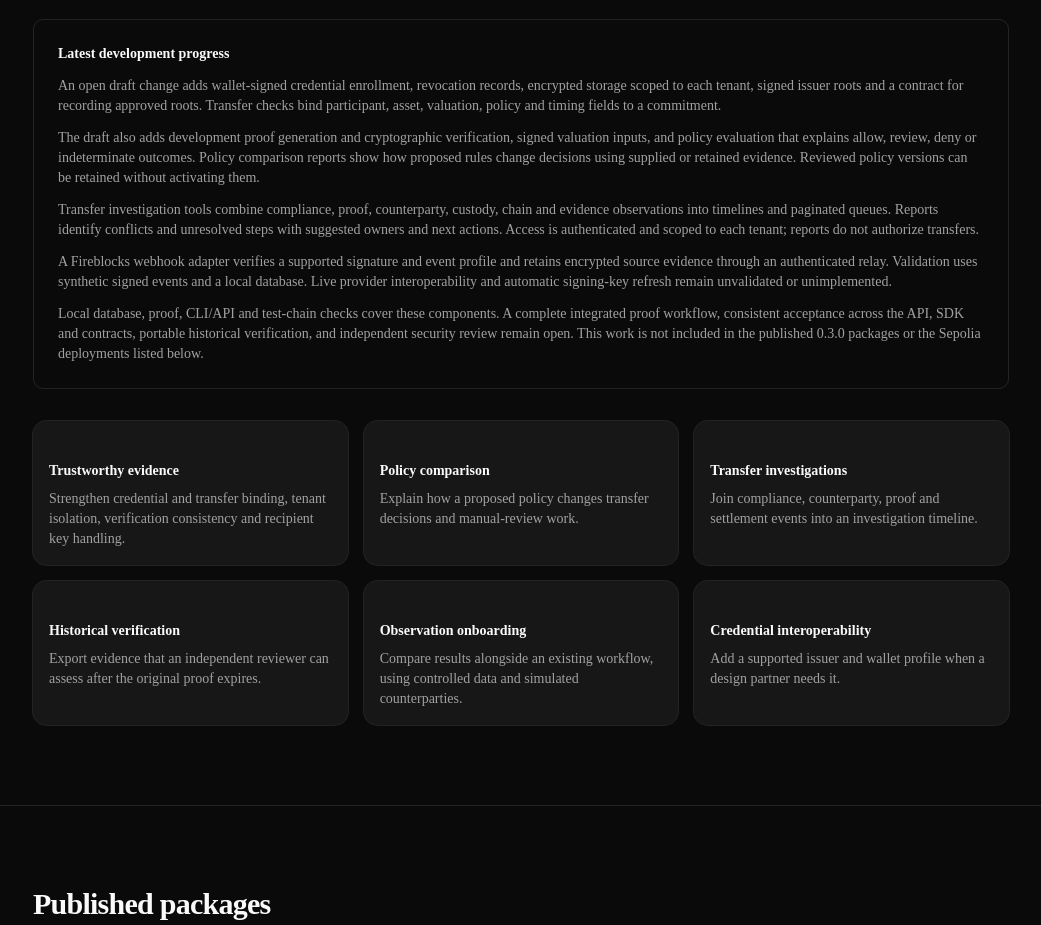
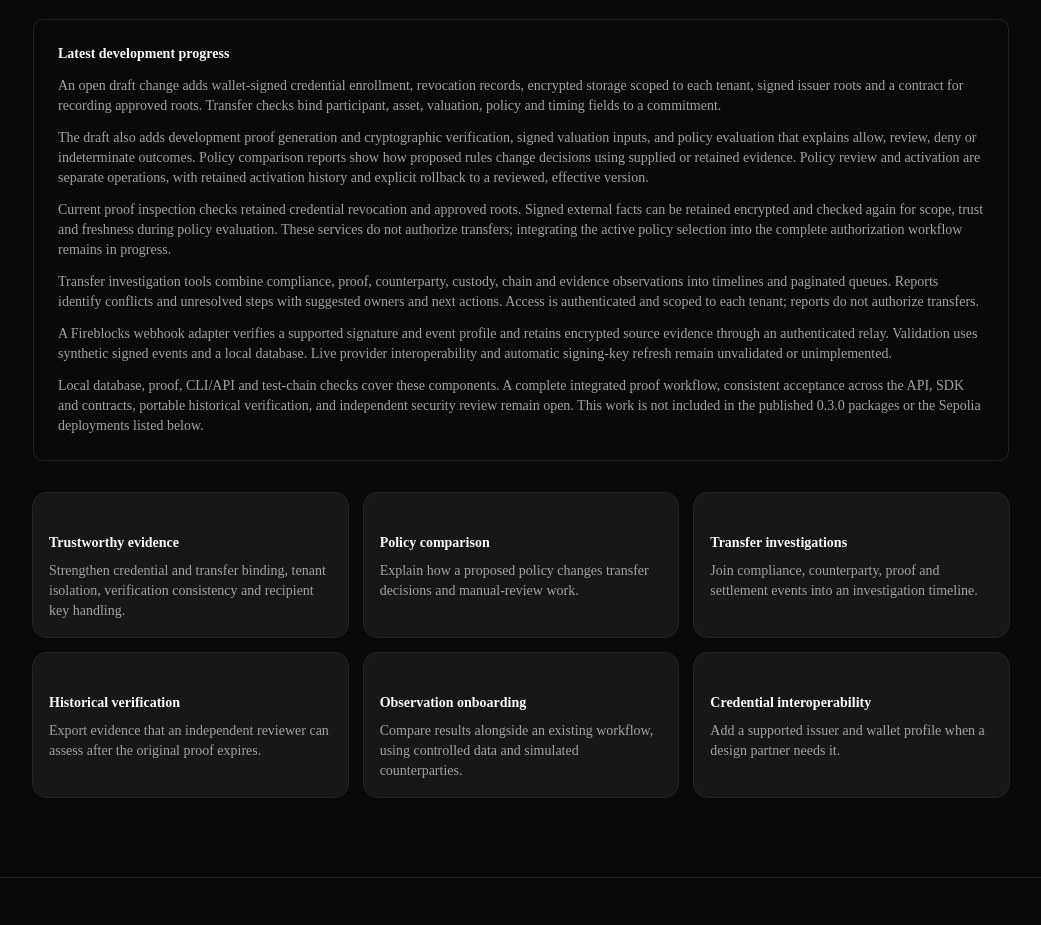
Before and after one commit to repfigit/clearproof-web, a Next.js app: page / in a window 1280 px wide. Shown: the part 2280-3205 px from the top of the page, without its empty margins (119-1160 px from the left). Built offline with nearby package versions, Linux system fonts and the light colour scheme.

Commit message:
docs: refresh policy activation and signed evidence status

```diff
--- a/src/app/page.tsx
+++ b/src/app/page.tsx
@@ -134,7 +134,8 @@ export default function Home() {
         <div className="mt-6 rounded-lg border p-6 text-sm text-muted-foreground">
           <h3 className="font-semibold text-foreground">Latest development progress</h3>
           <p className="mt-3">An open draft change adds wallet-signed credential enrollment, revocation records, encrypted storage scoped to each tenant, signed issuer roots and a contract for recording approved roots. Transfer checks bind participant, asset, valuation, policy and timing fields to a commitment.</p>
-          <p className="mt-3">The draft also adds development proof generation and cryptographic verification, signed valuation inputs, and policy evaluation that explains allow, review, deny or indeterminate outcomes. Policy comparison reports show how proposed rules change decisions using supplied or retained evidence. Reviewed policy versions can be retained without activating them.</p>
+          <p className="mt-3">The draft also adds development proof generation and cryptographic verification, signed valuation inputs, and policy evaluation that explains allow, review, deny or indeterminate outcomes. Policy comparison reports show how proposed rules change decisions using supplied or retained evidence. Policy review and activation are separate operations, with retained activation history and explicit rollback to a reviewed, effective version.</p>
+          <p className="mt-3">Current proof inspection checks retained credential revocation and approved roots. Signed external facts can be retained encrypted and checked again for scope, trust and freshness during policy evaluation. These services do not authorize transfers; integrating the active policy selection into the complete authorization workflow remains in progress.</p>
           <p className="mt-3">Transfer investigation tools combine compliance, proof, counterparty, custody, chain and evidence observations into timelines and paginated queues. Reports identify conflicts and unresolved steps with suggested owners and next actions. Access is authenticated and scoped to each tenant; reports do not authorize transfers.</p>
           <p className="mt-3">A Fireblocks webhook adapter verifies a supported signature and event profile and retains encrypted source evidence through an authenticated relay. Validation uses synthetic signed events and a local database. Live provider interoperability and automatic signing-key refresh remain unvalidated or unimplemented.</p>
           <p className="mt-3">Local database, proof, CLI/API and test-chain checks cover these components. A complete integrated proof workflow, consistent acceptance across the API, SDK and contracts, portable historical verification, and independent security review remain open. This work is not included in the published 0.3.0 packages or the Sepolia deployments listed below.</p>
```
